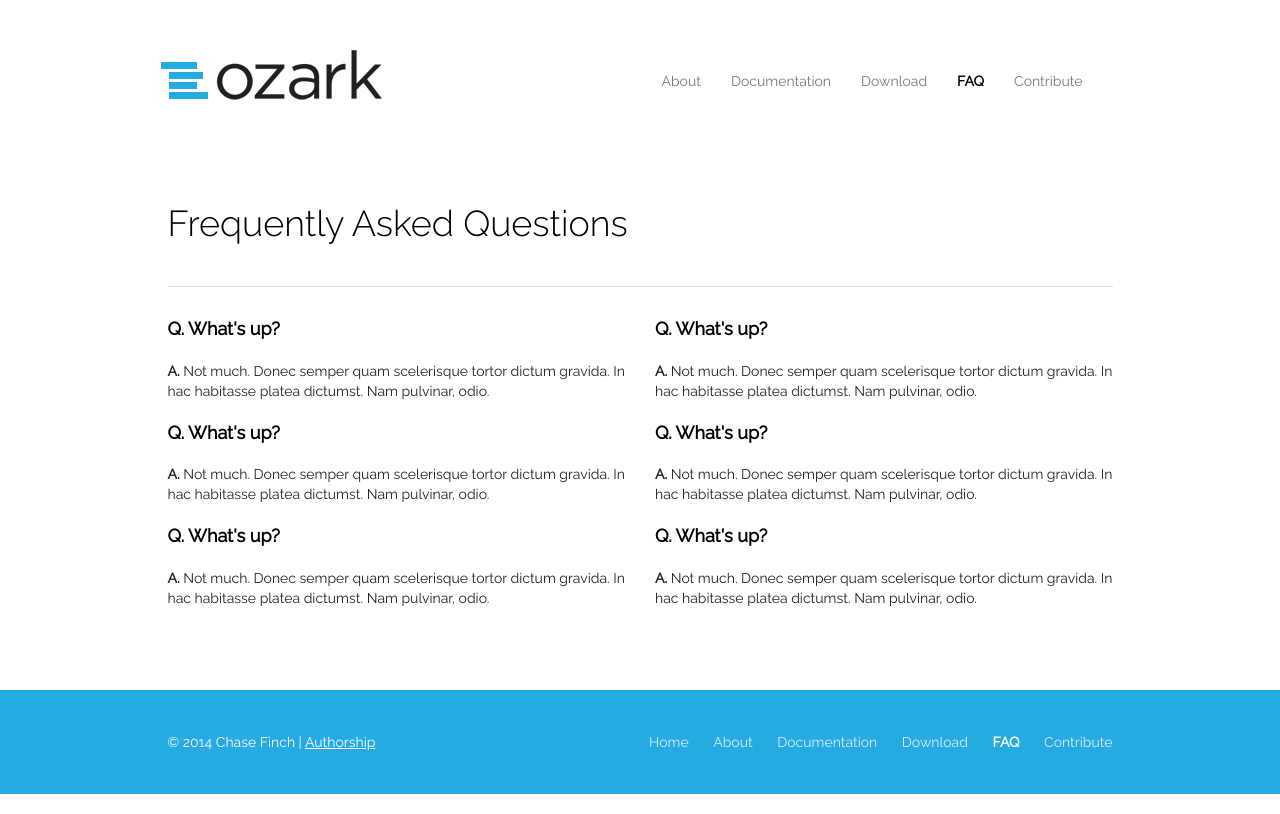
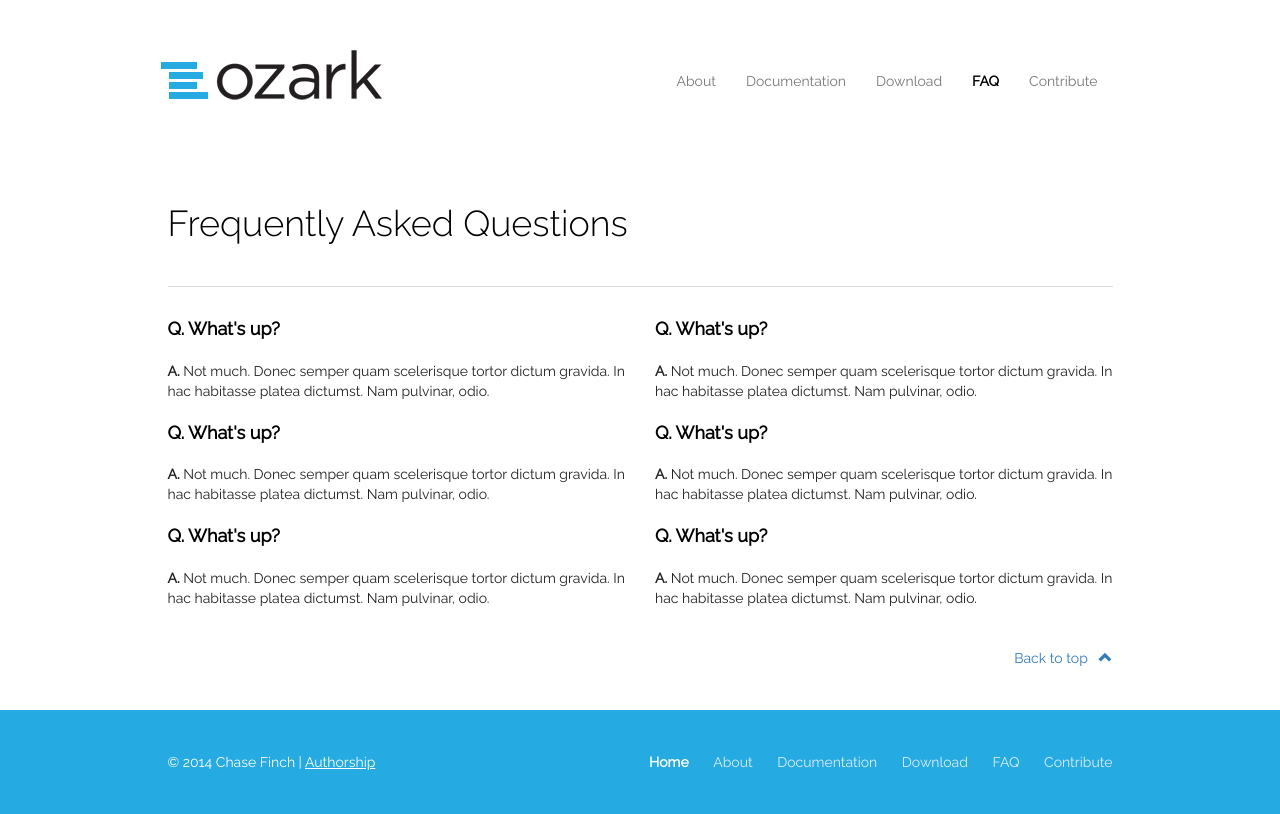
Before and after one commit to chasefinch/ozark-lang.github.io, a PHP site: page /ozark-faq.html in a window 1280 px wide. Run offline with PHP 8.4, Linux system fonts and the light colour scheme; some libraries are stand-ins or nearby versions.

Commit message:
Back to top, etc

```diff
--- a/css/style.css
+++ b/css/style.css
@@ -33,6 +33,8 @@ pre.mountaineer { background:#fff url(../img/mountaineer.png) left top no-repeat
 .navbar-default .navbar-nav>.active>a, .navbar-default .navbar-nav>.active>a:hover, .navbar-default .navbar-nav>.active>a:focus { background-color:transparent; color:#000; font-weight:bold; }
 
 #nav-links { position:relative; top:25px; font-size:1.2em; }
+	#nav-links li:last-child a { padding-right:0; }
+
 
 .subnav { margin-top:12px; }
 .subnav .nav > li > a { color:#777; padding:3px 15px; border-left:5px solid transparent; }
@@ -60,12 +62,21 @@ section.blue { padding:20px 0; background-color:#25aae1; color:#fff; }
 
 section.white { padding:20px 0; }
 
-.footer-nav { float:right; }
+.footer-nav { font-size:1.2em; }
 	.footer-nav ul { margin:0; padding:0; }
-		.footer-nav ul li { margin:0; padding:0 0 0 1.5em; list-style-type:none; display:inline-block; }
+		.footer-nav ul li { margin:0; padding:0 0 1em 0; list-style-type:none; display:block; }
 			.footer-nav ul li a { color:#def; text-decoration:none; display:block; }
 				.footer-nav ul li.active a { color:#fff; font-weight:bold; }
 				.footer-nav ul li a:hover { color:#fff; }
+
+.copyright { margin-top:1em; }
+
+@media (min-width:768px) {
+	.footer-nav { float:right; font-size:1.0em; }
+		.footer-nav ul li { display:inline-block; padding:0 0 0 1.5em; }
+
+	.copyright { margin-top:0; }
+}
 
 .continue { text-align:right; margin:1em 0 1em 0; }
 
@@ -81,6 +92,9 @@ section.white { padding:20px 0; }
 .community .btn { position:relative; left:-4px; }
 
 .code .links { padding-top:5em; }
+
+.to-top { text-align:right; }
+	.to-top .link-to-top:hover { text-decoration:none; }
 
 .btn { margin-bottom:1em; }
 
--- /dev/null
+++ b/js/script.js
@@ -0,0 +1,8 @@
+$(document).ready(function() {
+    var duration = 200;
+    $('.link-to-top').click(function(event) {
+        event.preventDefault();
+        $('html, body').animate({scrollTop: 0}, duration);
+        return false;
+    })
+});
--- a/ozark-faq.html
+++ b/ozark-faq.html
@@ -100,32 +100,41 @@
         </div>
       </div>
     </section>
+    <section class='top'>
+      <div class='container'>
+        <div class='row'>
+          <div class='col-md-10 col-md-offset-1'>
+            <div class='to-top'>
+              <a class='link-to-top' href='#'>Back to top &nbsp; <span class='glyphicon glyphicon-chevron-up'></span></a>
+            </div>
+          </div>
+        </div>
+      </div>
+    </section>
     <footer>
       <div class='container'>
         <div class='row'>
           <div class='col-md-10 col-md-offset-1'>
-            &copy; 2014 Chase Finch | <a rel="author" target="_blank" href="https://plus.google.com/+ChaseFinch/?rel=author">Authorship</a>
-            <div class='footer-nav hidden-xs'>
+            <div class='footer-nav'>
               <ul>
-                <li><a href="/">Home</a></li>
+                <li class='active'><a href="/">Home</a></li>
                 <li><a href="/about-ozark.html">About</a></li>
                 <li><a href="/language-documentation.html">Documentation</a></li>
                 <li><a href="/download-ozark.html">Download</a></li>
-                <li class='active'><a href="/ozark-faq.html">FAQ</a></li>
+                <li><a href="/ozark-faq.html">FAQ</a></li>
                 <li><a href="/contribute-to-ozark.html">Contribute</a></li>
               </ul>
             </div>
+            <div class='copyright'>&copy; 2014 Chase Finch | <a rel="author" target="_blank" href="https://plus.google.com/+ChaseFinch/?rel=author">Authorship</a></div>
           </div>
       </div>
     </footer>
+    <div style='tweet-this'><span class='st_twitter_large' displayText='Tweet'></span></div>
 
     <!-- jQuery (necessary for Bootstrap's JavaScript plugins) -->
     <script src="https://ajax.googleapis.com/ajax/libs/jquery/1.11.1/jquery.min.js"></script>
-    <!-- Include all compiled plugins (below), or include individual files as needed -->
     <script src="//maxcdn.bootstrapcdn.com/bootstrap/3.2.0/js/bootstrap.min.js"></script>
     <script type="text/javascript" src="js/retina.min.js"></script>
-    <script type="text/javascript">
-    $(".subnav").width($(".subnav").width());
-    </script>
+    <script type="text/javascript" src="js/script.js"></script>
   </body>
 </html>
```
Also changed, not shown: about-ozark.html (+17 -8 lines), contribute-to-ozark.html (+17 -8 lines), download-ozark.html (+17 -8 lines), index.html (+17 -6 lines), language-documentation.html (+17 -8 lines).
